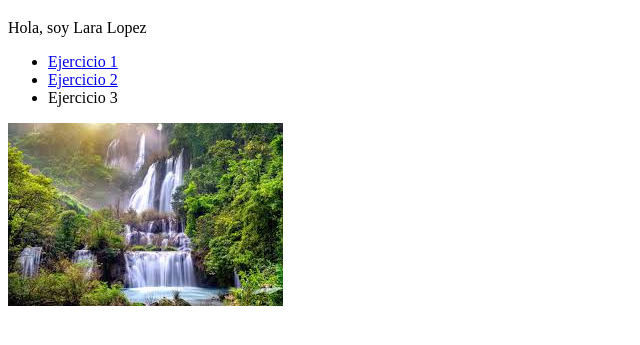
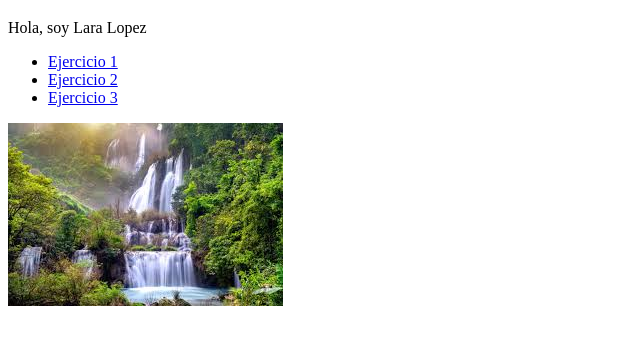
Before and after one commit to laralopez-informatica/informatica, a plain HTML site: page index.html in a window 1280 px wide. Shown: the part 61-406 px from the top of the page, without its empty margins (0-640 px from the left). Drawn offline with Linux system fonts and the light colour scheme.

Commit message:
Add files via upload

```diff
--- a/index.html
+++ b/index.html
@@ -9,7 +9,7 @@
         <ul>
             <li><a href="./enlace.html">Ejercicio 1</a></li>
             <li><a href="./Tabla.html">Ejercicio 2</a></li>
-            <li>Ejercicio 3</li>
+            <li><a href="./semantica.html">Ejercicio 3</a></li>
         </ul>
         <img src="./images.jpg">
     </body>
```
